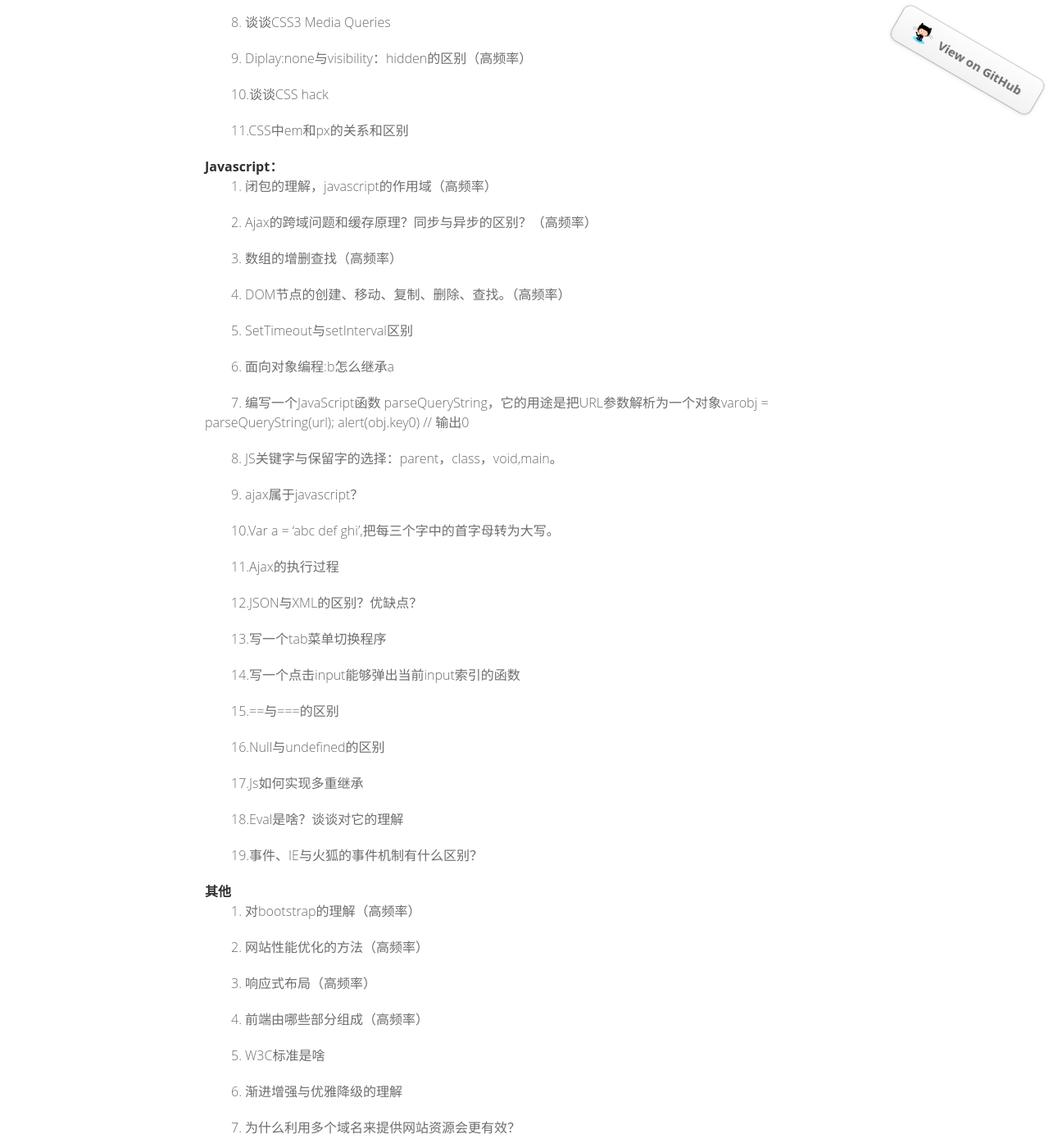
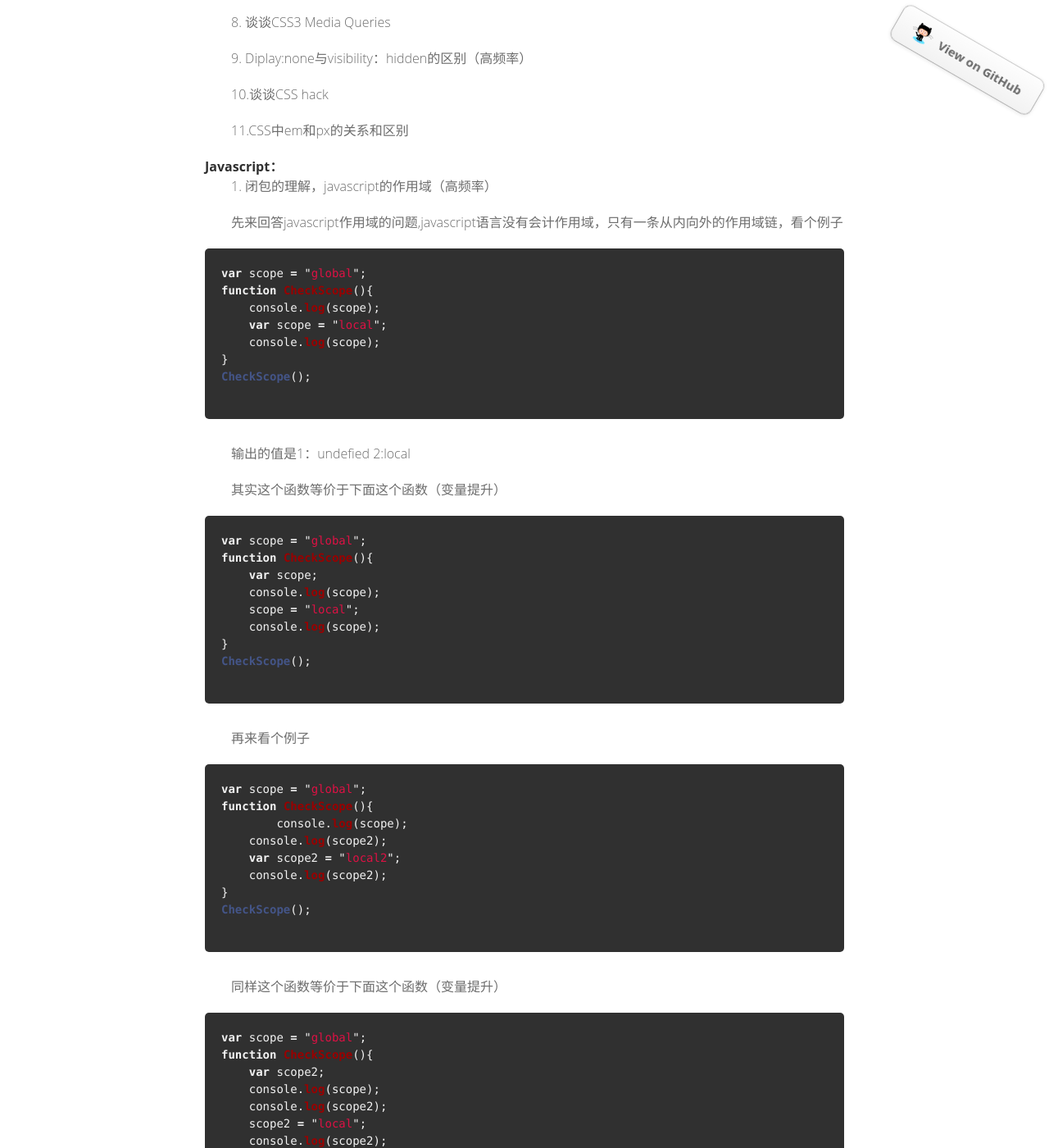
Before and after one commit to yubiaobin/yubiaobin.github.io, a Jekyll site: the page built from _posts/2013-01-12-interview.html, in a window 1280 px wide and 1400 px high, scrolled down 1157 px. Shown: the whole window at 82% size. Built offline with Jekyll 4.4.1, drawn with Linux system fonts in a browser that asks for light colours; comment, search, counter and statistics services are not loaded; some of the changed text lies outside the part shown.

Commit message:
add some answer on interview question

```diff
--- a/_posts/2013-01-12-interview.html
+++ b/_posts/2013-01-12-interview.html
@@ -81,7 +81,73 @@ title : Web前端的一些面试考察的知识点
 
 
 <h4>Javascript：</h4>
+
+
+
+
+
+
 <p>1. 闭包的理解，javascript的作用域（高频率）</p>
+
+<p>先来回答javascript作用域的问题,javascript语言没有会计作用域，只有一条从内向外的作用域链，看个例子
+</p>
+<p>
+	{% highlight javascript %}
+var scope = "global";
+function CheckScope(){
+    console.log(scope);
+    var scope = "local";
+    console.log(scope);
+}
+CheckScope();
+	{% endhighlight %}
+</p>
+<p>输出的值是1：undefied 2:local</p>
+<p>其实这个函数等价于下面这个函数（变量提升）</p>
+<p>
+	{% highlight javascript %}
+var scope = "global";
+function CheckScope(){
+    var scope;
+    console.log(scope);
+    scope = "local";
+    console.log(scope);
+}
+CheckScope();
+	{% endhighlight %}
+</p>
+<p>再来看个例子</p>
+<p>
+	{% highlight javascript %}
+var scope = "global";
+function CheckScope(){
+	console.log(scope);
+    console.log(scope2);
+    var scope2 = "local2";
+    console.log(scope2);
+}
+CheckScope();
+	{% endhighlight %}
+</p>
+<p>同样这个函数等价于下面这个函数（变量提升）</p>
+<p>
+	{% highlight javascript %}
+var scope = "global";
+function CheckScope(){
+    var scope2;
+    console.log(scope);
+    console.log(scope2);
+    scope2 = "local";
+    console.log(scope2);
+}
+CheckScope();
+	{% endhighlight %}
+</p>
+<p>输出的值是1：global2：undefied 3:local</p>
+<p>从例子中我们可以看出：一种情况，函数里面的变量和函数外部变量同名时候</p>
+
+
+
 <p>2. Ajax的跨域问题和缓存原理？同步与异步的区别？（高频率）</p>
 
 <p>3. 数组的增删查找（高频率）</p>
@@ -113,6 +179,7 @@ alert(obj.key0)  // 输出0</p>
 
 
 <p>11.Ajax的执行过程</p>
+
 
 <p>12.JSON与XML的区别？优缺点？</p>
 
```
